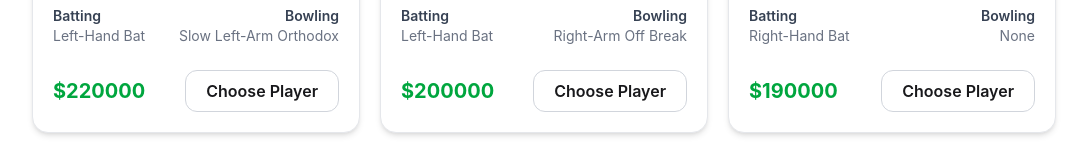
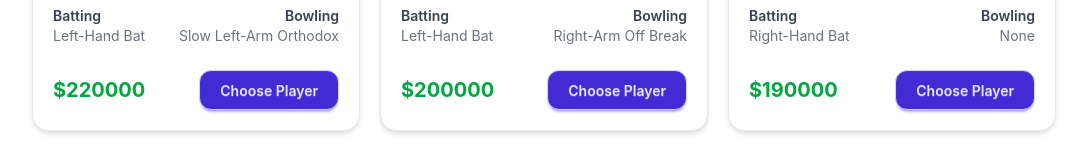
Before and after one commit to shariful-ire/BPL-Dream-11, a React (Vite) app: page / in a window 1280 px wide. Shown: the part 577-727 px from the top of the page, without its empty margins (96-1183 px from the left). Built offline with nearby package versions, Linux system fonts and the light colour scheme.

Commit message:
chose player colro chage

```diff
--- a/src/components/players/PlayerCard.jsx
+++ b/src/components/players/PlayerCard.jsx
@@ -64,7 +64,7 @@ const PlayerCard = ({ player, handleSelectPlayer }) => {
 
           <button
             onClick={() => handleSelectPlayer(player)}
-            className="px-5 py-2 rounded-xl border border-gray-300 hover:bg-[#E7FE29] hover:border-[#E7FE29] font-semibold transition-all duration-300"
+            className="px-5 py-2 rounded-xl border border-gray-300 hover:bg-[#21f62f] hover:border-[#1df750] font-semibold transition-all duration-300 btn btn-primary"
           >
             Choose Player
           </button>
```
